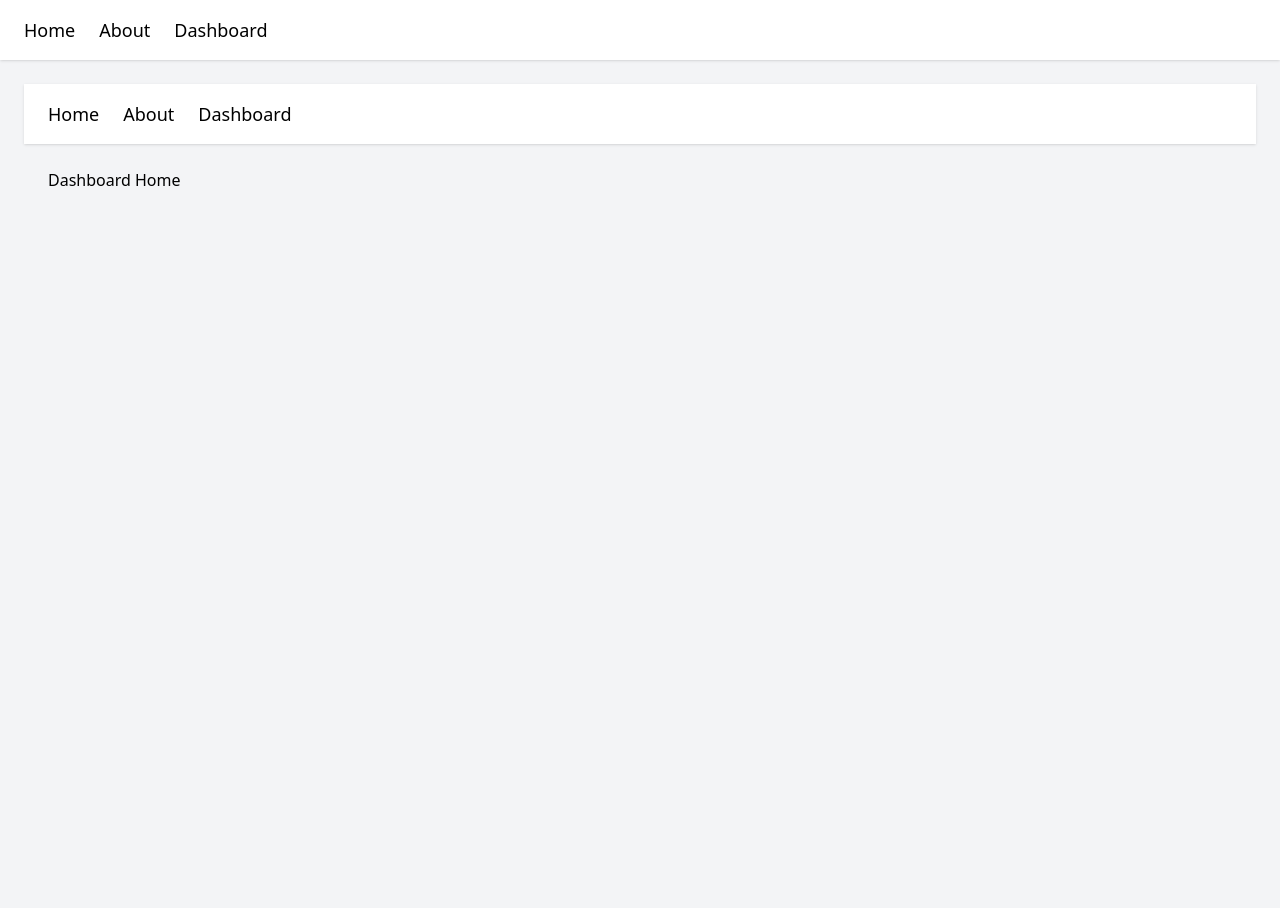
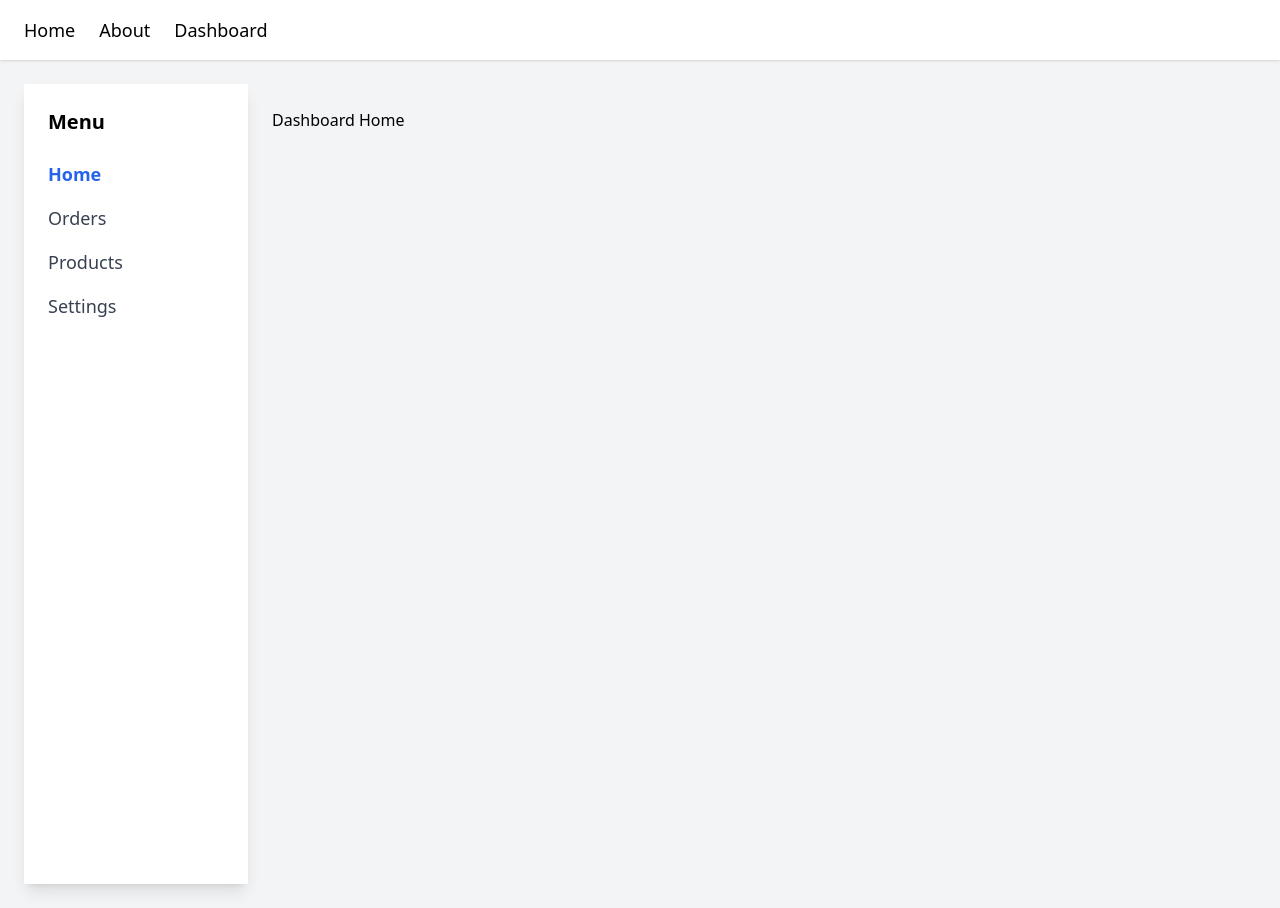
Before and after one commit to Nastaranfh7/react-router-7-project, a React (Vite) app: page /dashboard in a window 1280 px wide. Built offline with nearby package versions, Linux system fonts and the light colour scheme.

Commit message:
- Added productsLoader function to router.jsx - Connected loader to /dashboard/products route - Updated Products.jsx to use useLoaderData instead of direct import - Enabled data loading before render using React Router 7 loaders

```diff
--- a/src/dashboard/DashboardLayout.jsx
+++ b/src/dashboard/DashboardLayout.jsx
@@ -1,21 +1,16 @@
-import { Outlet, Link } from "react-router-dom";
+import { Outlet } from "react-router-dom";
+import Sidebar from "./Sidebar";
 
-export default function RootLayout() {
+export default function DashboardLayout() {
   return (
-    <div className="min-h-screen bg-gray-100">
+    <div className="min-h-screen bg-gray-100 flex">
+      {/* Sidebar ثابت سمت چپ */}
+      <Sidebar />
 
-      {/* Navbar */}
-      <nav className="bg-white shadow px-6 py-4 flex gap-6 text-lg font-medium">
-        <Link to="/" className="hover:text-blue-600">Home</Link>
-        <Link to="/about" className="hover:text-blue-600">About</Link>
-        <Link to="/dashboard" className="hover:text-blue-600">Dashboard</Link>
-      </nav>
-
-      {/* Main content */}
-      <main className="p-6">
+      {/* محتوای داخلی داشبورد */}
+      <main className="flex-1 p-6">
         <Outlet />
       </main>
-
     </div>
   );
 }
--- a/src/dashboard/ProductDetail.jsx
+++ b/src/dashboard/ProductDetail.jsx
@@ -1,10 +1,7 @@
-import { useParams } from "react-router-dom";
-import { products } from "../data/products";
+import { useLoaderData } from "react-router-dom";
 
 export default function ProductDetail() {
-  const { id } = useParams();
-
-  const product = products.find((p) => p.id === Number(id));
+  const product = useLoaderData(); // 🔥 داده از Loader میاد
 
   if (!product) {
     return (
--- a/src/dashboard/Products.jsx
+++ b/src/dashboard/Products.jsx
@@ -1,7 +1,8 @@
-import { Link } from "react-router-dom";
-import { products } from "../data/products";
+import { Link, useLoaderData } from "react-router-dom";
 
 export default function Products() {
+  const products = useLoaderData(); // 🔥 داده از Loader میاد
+
   return (
     <div className="p-6">
       <h1 className="text-2xl font-bold mb-4">Products</h1>
--- a/src/router.jsx
+++ b/src/router.jsx
@@ -9,6 +9,12 @@ import Products from "./dashboard/Products";
 import Settings from "./dashboard/Settings";
 import ProductDetail from "./dashboard/ProductDetail";
 
+import { products } from "./Data/products";
+
+export async function productsLoader() {
+  return products;
+}
+
 const router = createBrowserRouter([
   {
     path: "/",
@@ -16,14 +22,25 @@ const router = createBrowserRouter([
     children: [
       { index: true, element: <App /> },
       { path: "about", element: <h2>About Page</h2> },
+
       {
         path: "dashboard",
         element: <DashboardLayout />,
         children: [
           { index: true, element: <DashboardHome /> },
           { path: "orders", element: <Orders /> },
-          { path: "products", element: <Products /> },
-          { path: "products/:id", element: <ProductDetail/> },
+
+          {
+            path: "products",
+            element: <Products />,
+            loader: productsLoader,   // 🔥 Loader وصل شد
+          },
+
+          {
+            path: "products/:id",
+            element: <ProductDetail />,
+          },
+
           { path: "settings", element: <Settings /> },
         ],
       },
```
